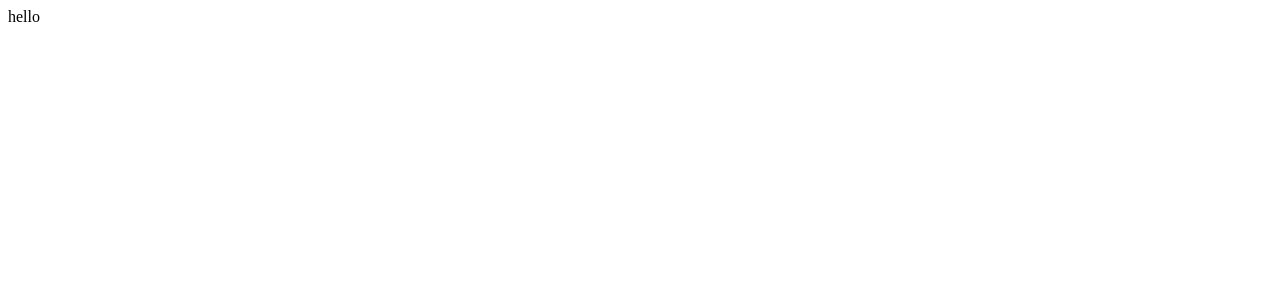
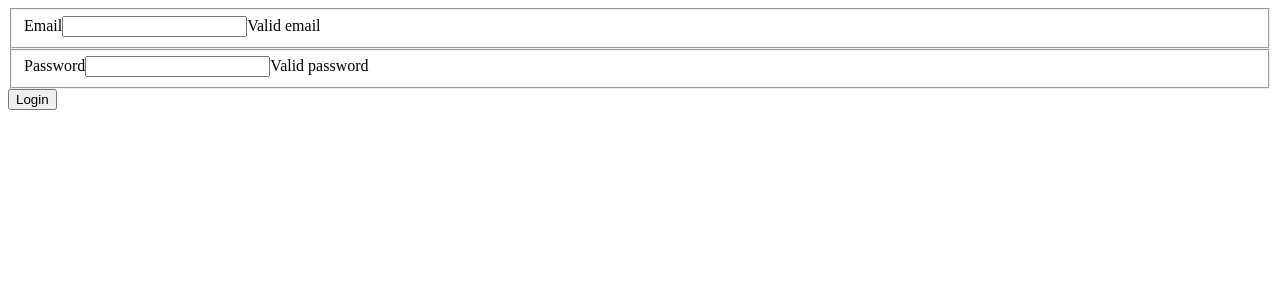
Before and after one commit to Vy187/login_screen, a React (Vite) app: page / in a window 1280 px wide. Shown: the top 300 px of the page. Built offline with nearby package versions, Linux system fonts and the light colour scheme.

Commit message:
build: basic login component was made

```diff
--- a/src/App.tsx
+++ b/src/App.tsx
@@ -1,11 +1,10 @@
-import { useState } from 'react'
-import reactLogo from './assets/react.svg'
-import viteLogo from '/vite.svg'
+import Login      from './components/Login';
+import useState   from 'react';
 
 const App = () => {
   return (
     <>
-    <main>hello</main>
+      <Login />
     </>
   )
 }
--- /dev/null
+++ b/src/components/Login/index.tsx
@@ -0,0 +1,27 @@
+const Login = () => {
+    const content = (
+        <main className="full-screen-container">
+            <section className="login-container">
+                <form className="form">
+                    <fieldset className="input-group">
+                        <label htmlFor="email">Email</label>
+                        <input type="email" name="email" id="email"></input>
+                        <span className="message">Valid email</span>
+                    </fieldset>
+
+                    <fieldset className="input-group">
+                        <label htmlFor="password">Password</label>
+                        <input type="Ppassword" name="password" id="password"></input>
+                        <span className="message">Valid password</span>
+                    </fieldset>
+
+                    <button type="submit" className="login-button">Login</button>
+                </form>
+            </section>
+      </main>
+    );
+
+    return content;
+};
+
+export default Login;
```
Also changed, not shown: 1 other file (tests, documents, lock files or other folders).
